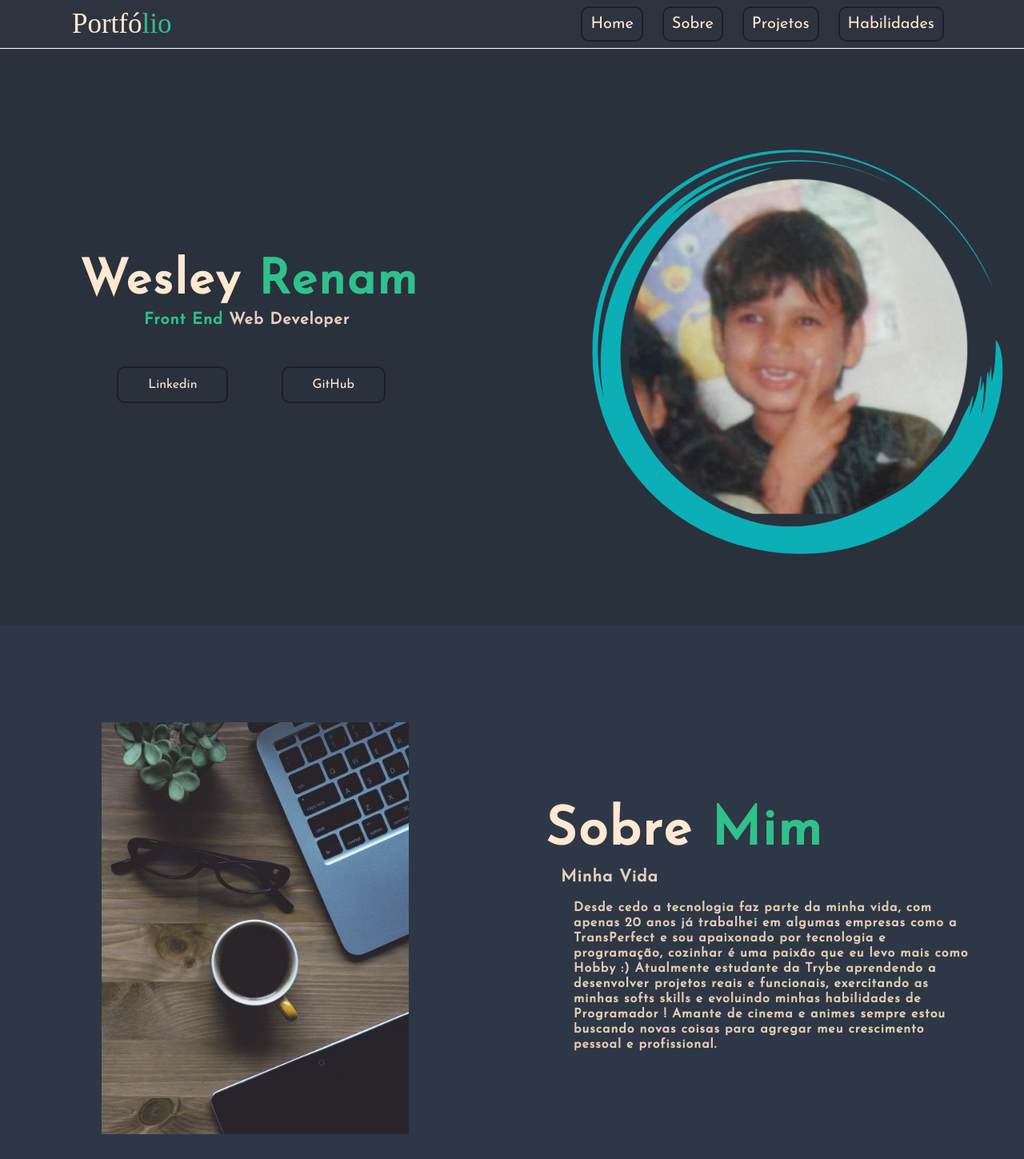
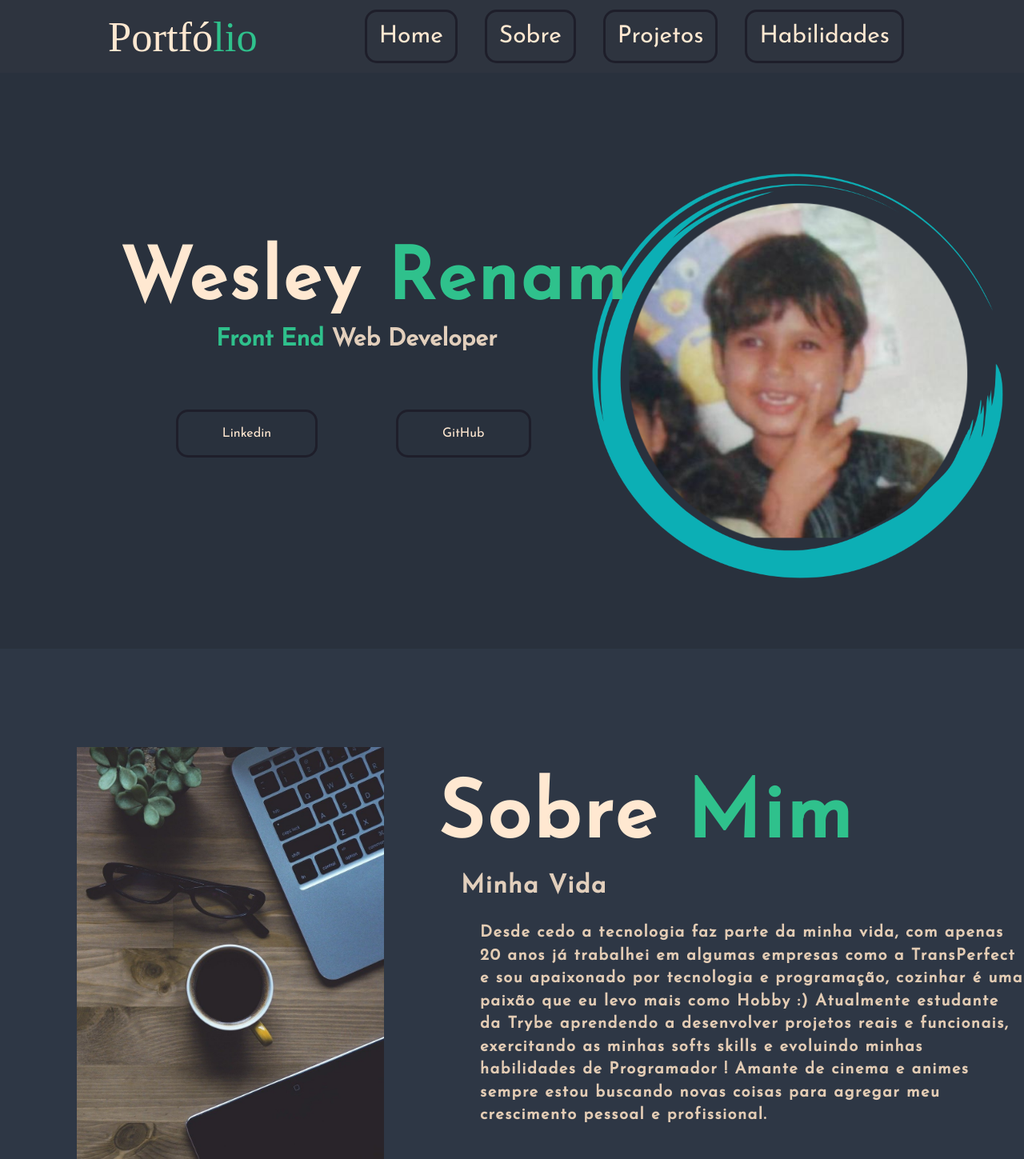
Before and after one commit to wesleyRenam/wesleyRenam.github.io, a plain HTML site: page index.html in a window 1280 px wide. Shown: the top 1449 px of the page at 80% size. Drawn offline with Linux system fonts and the light colour scheme.

Commit message:
arrumado problema de zoom

```diff
--- a/index.html
+++ b/index.html
@@ -7,7 +7,6 @@
     <title>PortFolio</title>
     <link rel="stylesheet" href="style.css">
     <link rel="stylesheet" type="text/css" href="//fonts.googleapis.com/css?family=Josefin+Sans" />
-    <script src="https://kit.fontawesome.com/89963a2443.js" crossorigin="anonymous"></script>
     <link rel="icon" href="img/rocket.png"/>
 
 </head>
@@ -18,7 +17,7 @@
                 <div class="logo"><a href="#">Portfó<span class="span">lio</span></a></div>
                 <ul class="lista-menu">
                     <li><a href="#home">Home</a></li>
-                    <li><a href="#about">Sobre</a></li>
+                    <li><a href="#about" class="click-roll">Sobre</a></li>
                     <li><a href="#">Projetos</a></li>
                     <li><a href="#">Habilidades</a></li>
                 </ul>
--- a/style.css
+++ b/style.css
@@ -1,6 +1,4 @@
-
 /* Customizando o Header */
-
 *{
     margin:0;
     padding: 0;
@@ -8,13 +6,13 @@
     text-decoration: none;
 }
 header{
-    height: 3.8em;
+    height: 5.7em;
 }
 .max-wid{
     max-width: 1920px;
     display: flex;
-    padding: 0 80px;
-    margin: 10px;
+    padding: 0 120px;
+    margin: 15px;
     align-items: center;
     justify-content: space-between;
 
@@ -26,11 +24,11 @@ header{
 }
 .lista-menu li a{
     color: #FFE8D1;
-    padding: 10px;
+    padding: 15px;
     text-transform: capitalize;
-    font-size: 20px;
-    border: 2px solid #1e1e2a;
-    border-radius: 10px;
+    font-size: 30px;
+    border: 3px solid #1e1e2a;
+    border-radius: 15px;
     font-family: 'Josefin Sans';
     font-weight: 300;
 }
@@ -38,11 +36,11 @@ header{
     color: #00e6ea;
     background-color: #262634;
     transition: 0.6s;
-    border: 2px solid #FFE8D1;
+    border: 3px solid #FFE8D1;
 }
 .lista-menu li{
     display: inline-block;
-    margin: 10px;
+    margin: 15px;
 }
 .lista-menu li:hover{
     transform: scale(1.1);
@@ -50,7 +48,7 @@ header{
 }
 .logo a{
     color:#FFE8D1;
-    font-size: 35px;
+    font-size: 52.5px;
     transition: transform .4s;
 }
 .logo:hover span{
@@ -64,9 +62,13 @@ header{
 .span{
     color: #2FC18C;
 }
-
+.click-roll:active{
+    transition: 0.6s;
+}
+html {
+    scroll-behavior: smooth;
+  }
 /* Customizando a Main */
-
 .home-conteiner{
     max-width: 1920px;
     height: 90vh;
@@ -79,40 +81,40 @@ header{
     flex-direction: column;
     align-items: flex-start;
     box-sizing: border-box;
-    padding: 0 100px;
+    padding: 0 150px;
 }
 .nome{
-    font-size: 60px;
-    letter-spacing: 2.5px;
+    font-size: 90px;
+    letter-spacing: 3.75px;
     font-family: 'Josefin Sans';
     color:#FFE8D1;
 }
 .profissao{
-    font-size: 20px;
-    letter-spacing: 1px;
+    font-size: 30px;
+    letter-spacing: 1.5spx;
     font-family: 'Josefin Sans';
     color:#e2cfbc;
     text-shadow: #1e1e2a ;
-    margin-top: 0.5rem;
-    margin-bottom: 2rem;
-    margin-left: 5rem;
+    margin-top: 0.75rem;
+    margin-bottom: 3rem;
+    margin-left: 7.5rem;
 }
 .social-media a{
     color: #FFE8D1;
     display: inline-block;
-    margin-top: 3rem;
-    padding:0.8rem 2.3rem;
-    border: 2px solid #1e1e2a;
-    margin: 1rem;
-    border-radius: 10px;
+    margin-top: 4.5rem;
+    padding:1.2rem 3.45rem;
+    border: 3px solid #1e1e2a;
+    margin: 1.5rem;
+    border-radius: 15px;
     font-family: 'Josefin Sans';
-    margin-left: 2.9rem;;
+    margin-left: 4.35rem;;
 }
 .social-media a:hover{
     color:#00e6ea;
     background-color: #262634;
     transition: 0.5s;
-    border: 2px solid #FFE8D1;
+    border: 3px solid #FFE8D1;
 }
 .transicaoCorNome:hover span{
     color: #00e6ea;
@@ -139,37 +141,38 @@ header{
 #imgAbout{
     max-width: 30%;
     min-width: 10%;
-    margin: 4rem;
+    margin: 6rem;
 }
 #about-text{
-    width: 100px
+    width: 150px
 }
 .texto h2{
-    font-size: 66px;
-    letter-spacing: 2.5px;
+    font-size: 99px;
+    letter-spacing: 3.75px;
     font-family: 'Josefin Sans';
     color:#FFE8D1;
-    margin-left: -1.2rem;
+    margin-left: -1.8rem;
 
 }
 .texto h5{
-    font-size: 21px;
-    letter-spacing: 1px;
+    font-size: 31.5px;
+    letter-spacing: 1.5px;
     font-family: 'Josefin Sans';
     color:#e2cfbc;
     text-shadow: #1e1e2a ;
-    margin-top: 0.8rem;
-    margin-bottom: 1.2rem;
+    margin-top: 1.2rem;
+    margin-bottom: 1.8rem;
     margin-left: 0rem;
 }
 .texto p{
     display: inline-block;
     text-align:left;
-    max-width: 500px;
+    max-width: 750px;
     font-family: 'Josefin Sans';
     color:#e3ccb4;
     font-weight: bold;
-    margin-left: 1rem;
-    letter-spacing: 1px;
-    line-height: 19px;
+    margin-left: 1.5rem;
+    letter-spacing: 1.5px;
+    line-height: 28.5px;
+    font-size: 20px;
 }
```
